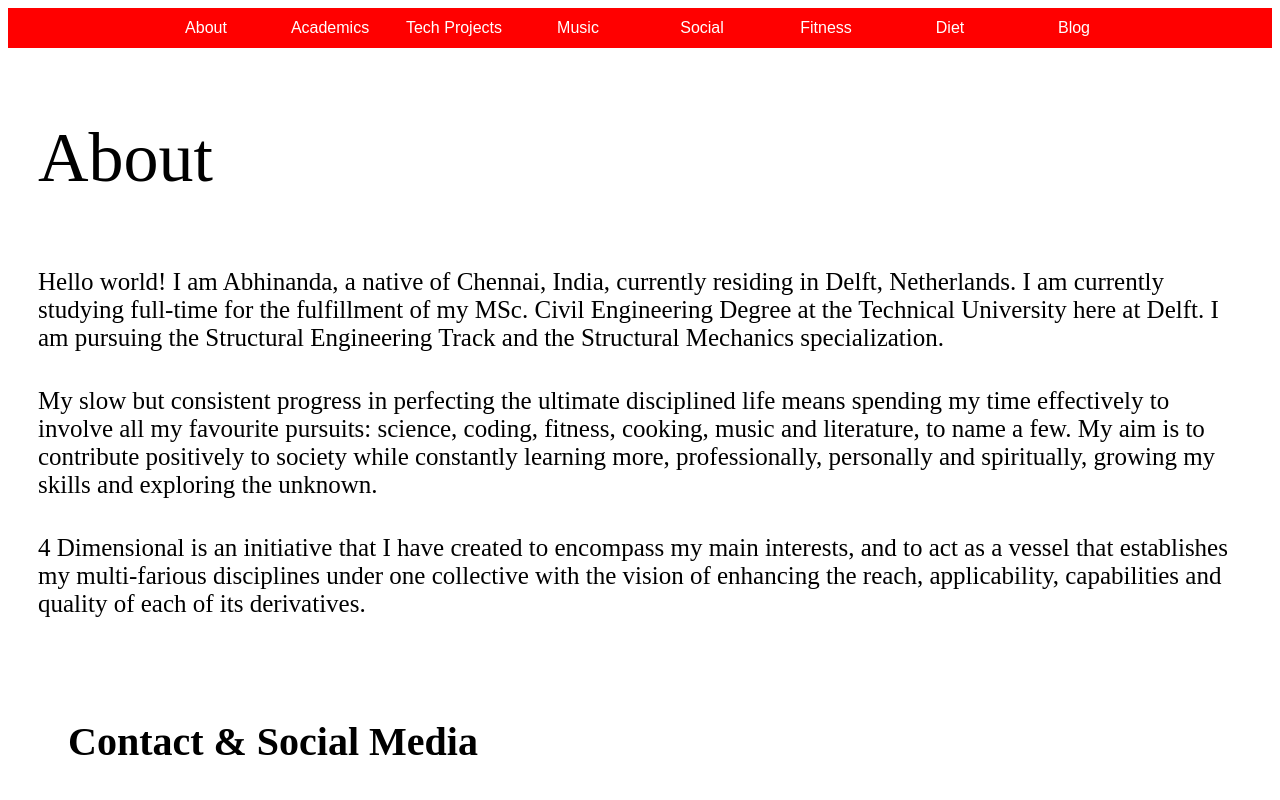
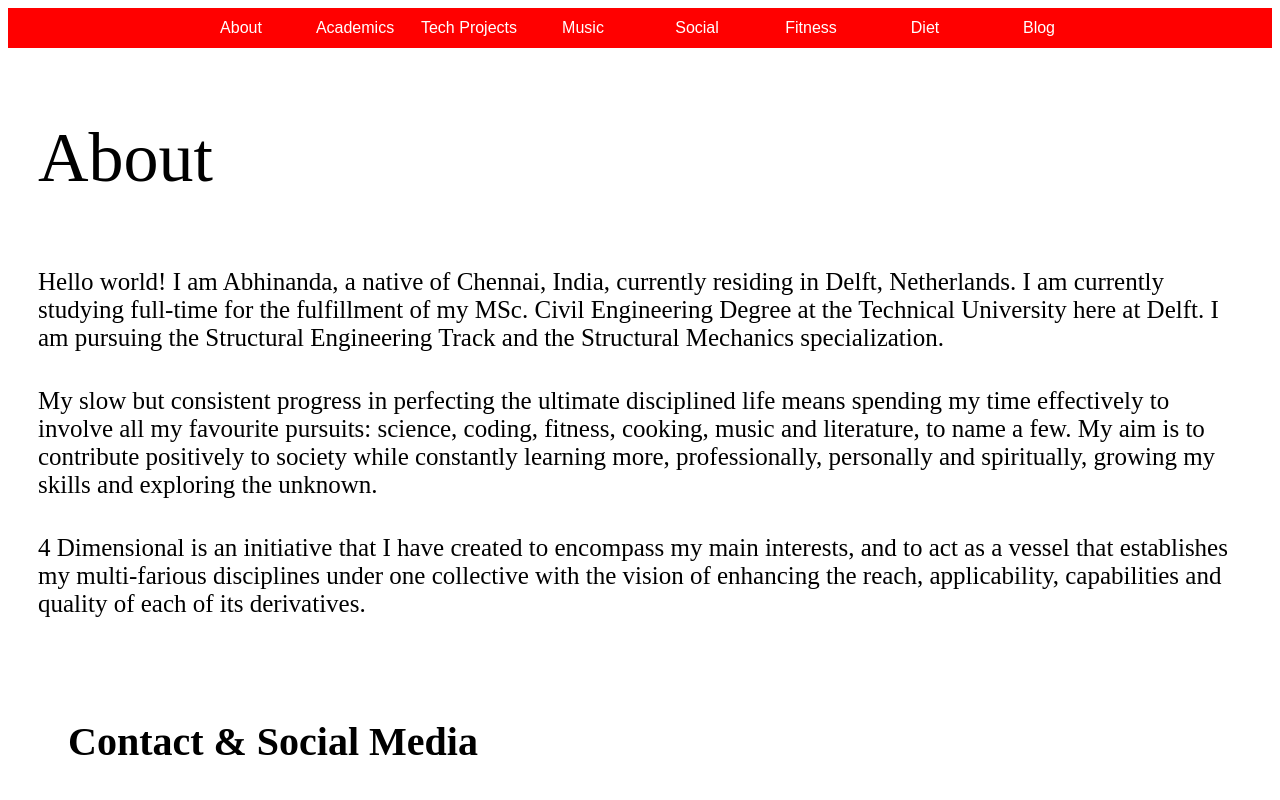
Before and after one commit to hype4dimensional/personal, a plain HTML site: page index.html in a window 1280 px wide. Shown: the top 800 px of the page. Drawn offline with Linux system fonts and the light colour scheme.

Commit message:
Update index-button.css

```diff
--- a/styles/index-button.css
+++ b/styles/index-button.css
@@ -5,7 +5,7 @@
         border: none;
         font-size: 16px;
         height: 40px;
-        width: 120px;
+        width: 110px;
         cursor: pointer;
         transition: background-color 0.2s;
         vertical-align: top;
@@ -23,7 +23,6 @@
 
       .index-buttons-container {
         background-color: red;
-        white-space: nowrap;
         margin: 0 auto;
         text-align: center;
       }
```
